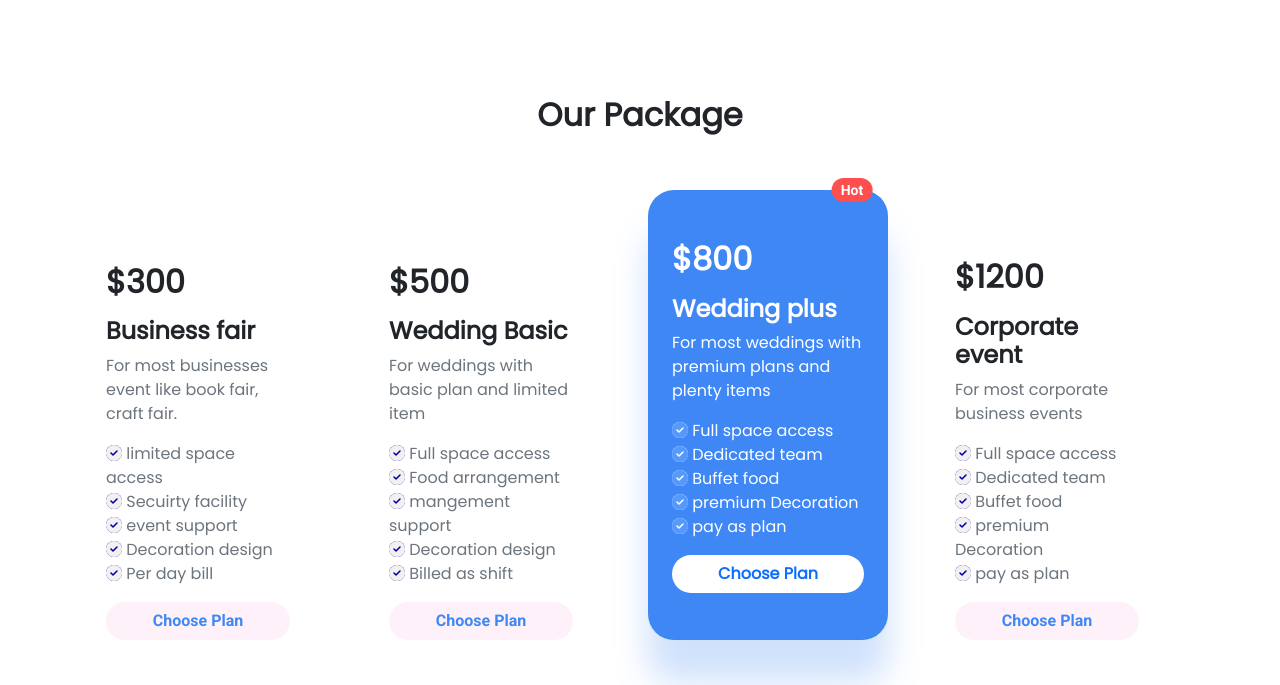
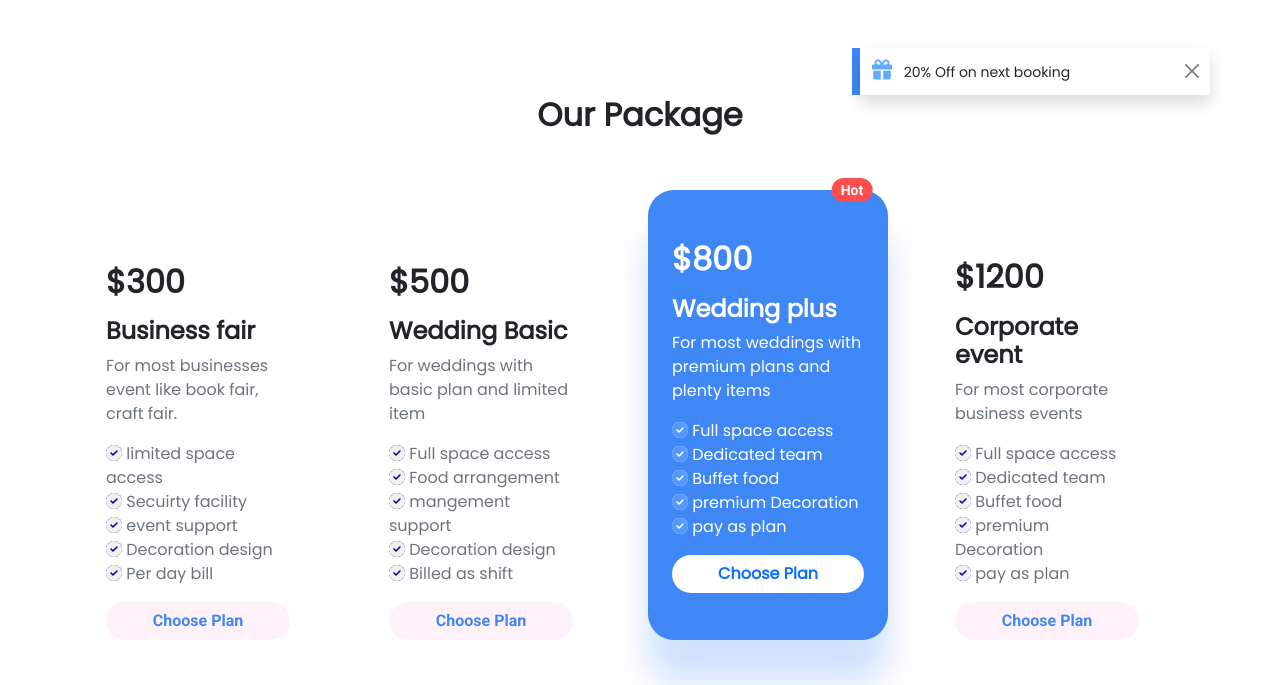
Before and after one commit to MohammadAmitHasan/TIMA-Convention-Center, a plain HTML site: page index.html in a window 1280 px wide. Shown: the part 1018-1703 px from the top of the page. Drawn offline with nearby package versions, Linux system fonts and the light colour scheme.

Commit message:
Toast added

```diff
--- a/index.html
+++ b/index.html
@@ -180,11 +180,14 @@
                     </div>
                 </div>
             </div>
+
+
+
         </section>
 
         <!-- Package Section -->
-        <section class="container my-5">
-            <h2 class="fw-bold text-center py-5">Our Package</h2>
+        <section class="container my-5 pb-5 position-relative">
+            <h2 class="fw-bold text-center p-5">Our Package</h2>
             <div
                 class="row row-cols-1 row-cols-sm-2 row-cols-md-3 row-cols-lg-4 g-3 align-items-end justify-content-center">
                 <div class="col mb-3 mb-lg-0">
@@ -332,7 +335,23 @@
                             <button class="btn package-btn rounded-pill" type="button">Choose Plan</button>
                         </div>
                     </div>
+                </div>
+            </div>
 
+            <!---------------------------------------
+                ----------------Toast-------------------
+                ------------------------------------ -->
+            <div class="toast-left-border position-absolute top-0 end-0">
+                <div class="toast show align-items-center border-0" role="alert" aria-live="assertive"
+                    aria-atomic="true">
+                    <div class="d-flex">
+                        <div class="toast-body">
+                            <i class="fas fa-gift fs-5 me-2"></i>
+                            <span>20% Off on next booking</span>
+                        </div>
+                        <button type="button" class="btn-close me-2 m-auto" data-bs-dismiss="toast"
+                            aria-label="Close"></button>
+                    </div>
                 </div>
             </div>
         </section>
--- a/styles/style.css
+++ b/styles/style.css
@@ -38,6 +38,15 @@ body{
     height: 540px;
     object-fit: cover;
 }
+
+/* Toast design */
+.toast-left-border{
+    border-left: 8px solid #3F87F5;
+}
+.fas.fa-gift{
+    color: #007CFFA1;
+}
+
 
 /* Package section Styles */
 .tick-mark{
```
